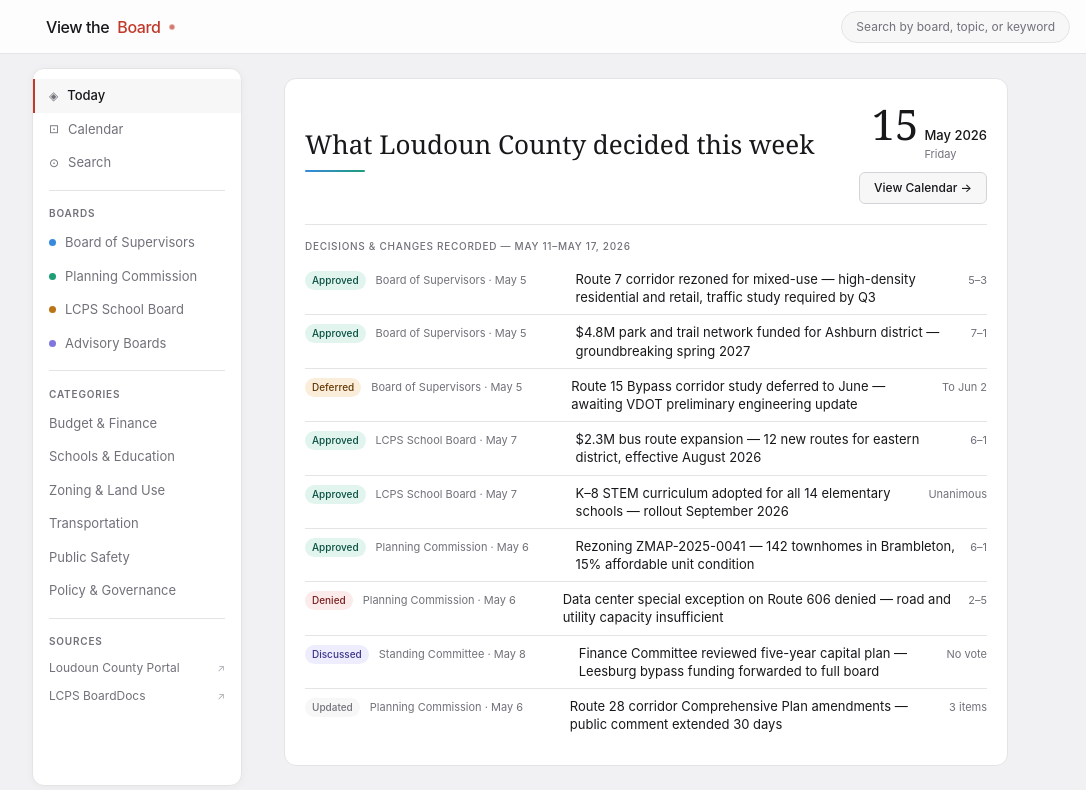
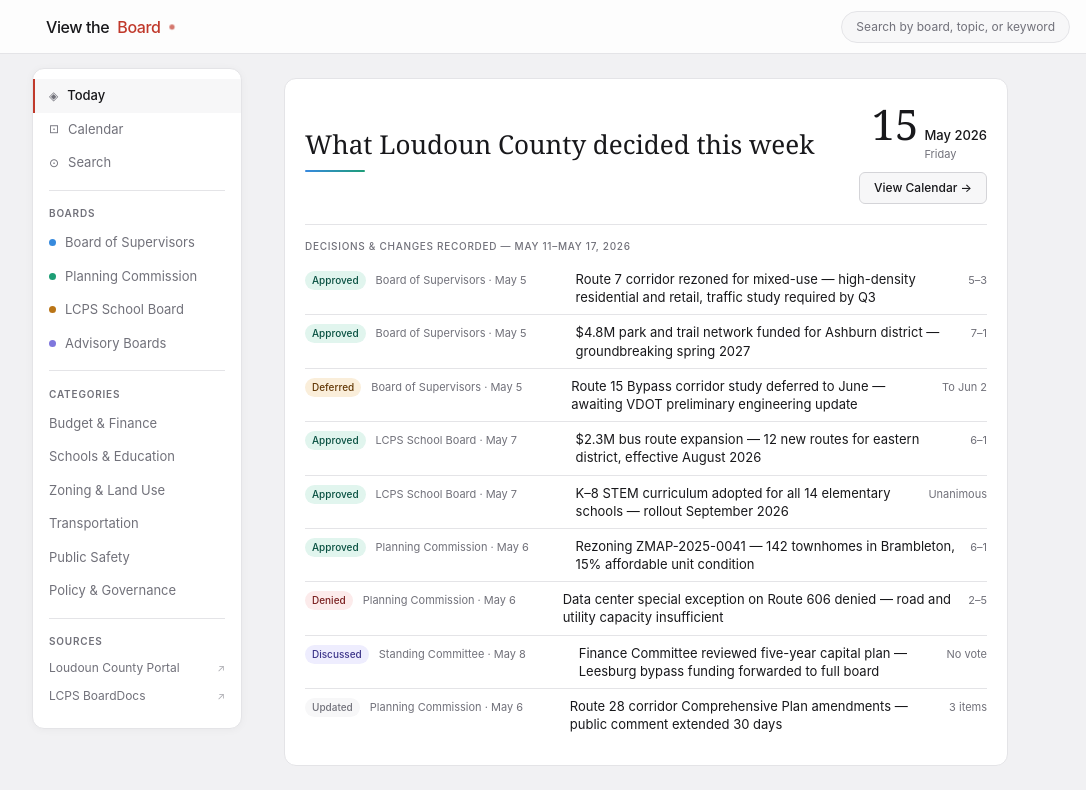
Before and after one commit to trynna-be-nerdy/vtb, a Next.js app in the folder frontend/: page / in a window 1280 px wide. Shown: the top 790 px of the page, without its empty margins (82-1168 px from the left). Built offline with nearby package versions, Linux system fonts and the light colour scheme; no server answers; the database is empty.

Commit message:
feat(frontend): add 86a20d54fafa6217.webpack.hot-update.json, layout....

```diff
--- a/frontend/app/globals.css
+++ b/frontend/app/globals.css
@@ -170,21 +170,19 @@ body {
 .sidebar {
   width: 210px;
   flex-shrink: 0;
-  position: sticky;
-  top: calc(54px + 14px);          /* navbar + top margin */
-  height: calc(100vh - 54px - 28px); /* account for top+bottom margin */
-  overflow-y: auto;
-  overflow-x: hidden;
+  /* Static — stays at top, scrolls away with page */
+  position: static;
+  /* Shrink-wraps to content height */
+  height: auto;
+  overflow: visible;
   /* Card look — matches main .section style */
   background: var(--color-background-primary);
   border: 0.5px solid var(--color-border-tertiary);
   border-radius: var(--border-radius-lg);
   box-shadow: 0 1px 8px rgba(0, 0, 0, 0.04);
   margin: 14px 0 14px 0;
-  padding: 10px 0 24px;
-  scrollbar-width: none;
-}
-.sidebar::-webkit-scrollbar { display: none; }
+  padding: 10px 0 14px;
+}
 
 .sidebar-section {
   padding-bottom: 4px;
```
